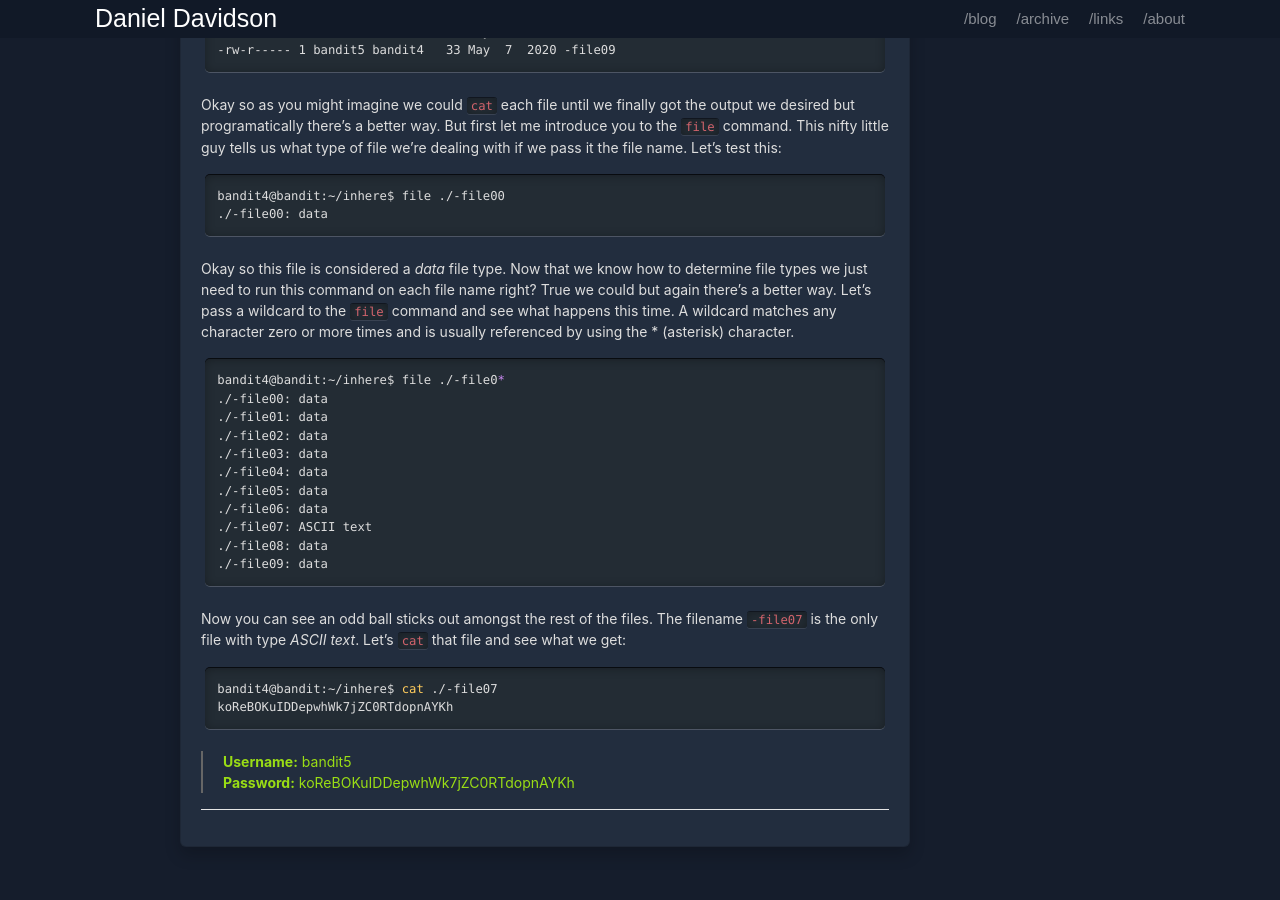
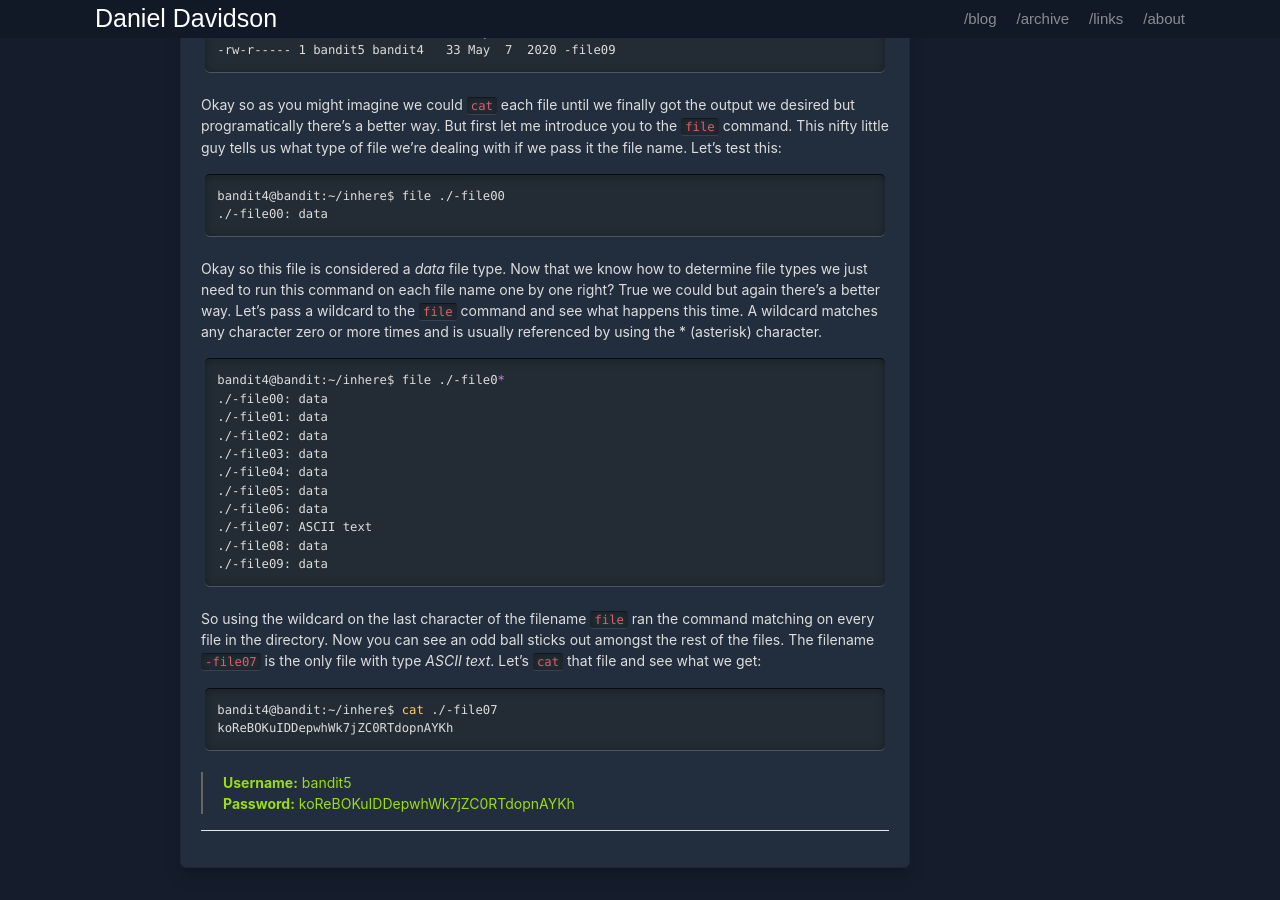
Before and after one commit to danieldavidson/danieldavidson.github.io, a Jekyll site: the page built from _posts/2021-04-07-overthewire-bandit-0-5.md, in a window 1280 px wide and 900 px high, scrolled down 3420 px. Built offline with Jekyll 4.4.1, drawn with Linux system fonts in a browser that asks for light colours.

Commit message:
Update 2021-04-07-overthewire-bandit-0-5.md

````diff
--- a/_posts/2021-04-07-overthewire-bandit-0-5.md
+++ b/_posts/2021-04-07-overthewire-bandit-0-5.md
@@ -178,7 +178,7 @@
 ./-file00: data
 ```
 
-Okay so this file is considered a *data* file type. Now that we know how to determine file types we just need to run this command on each file name right? True we could but again there's a better way. Let's pass a wildcard to the `file` command and see what happens this time. A wildcard matches any character zero or more times and is usually referenced by using the * (asterisk) character.
+Okay so this file is considered a *data* file type. Now that we know how to determine file types we just need to run this command on each file name one by one right? True we could but again there's a better way. Let's pass a wildcard to the `file` command and see what happens this time. A wildcard matches any character zero or more times and is usually referenced by using the * (asterisk) character.
 
 ```console
 bandit4@bandit:~/inhere$ file ./-file0*
@@ -194,7 +194,7 @@
 ./-file09: data
 ```
 
-Now you can see an odd ball sticks out amongst the rest of the files. The filename `-file07` is the only file with type *ASCII text*. Let's `cat` that file and see what we get:
+So using the wildcard on the last character of the filename `file` ran the command matching on every file in the directory. Now you can see an odd ball sticks out amongst the rest of the files. The filename `-file07` is the only file with type *ASCII text*. Let's `cat` that file and see what we get:
 
 ```console
 bandit4@bandit:~/inhere$ cat ./-file07
````
